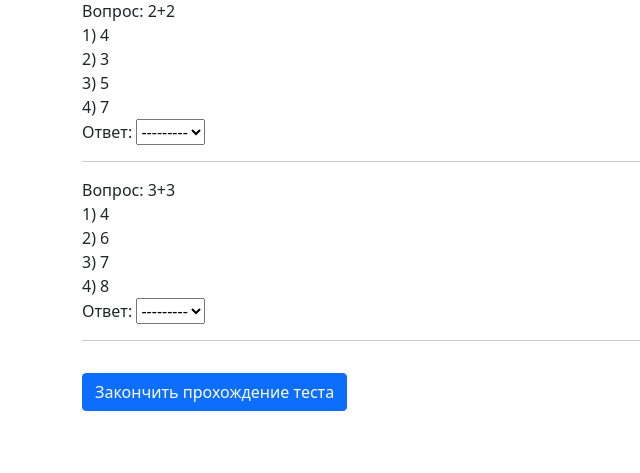
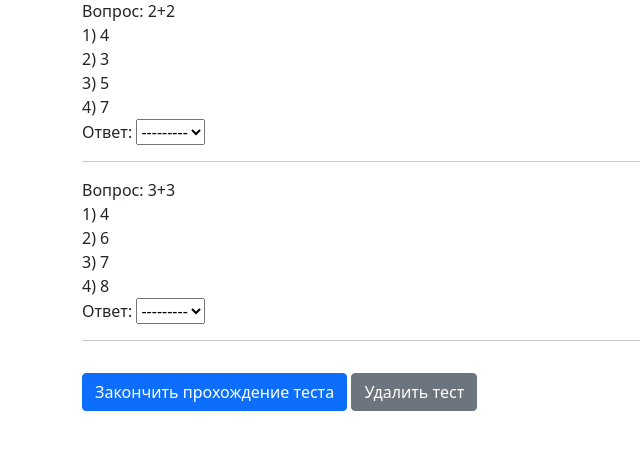
Before and after one commit to Dowtai/testovik, a Django app: page /solve-test/74/ in a window 1280 px wide. Shown: the part 135-608 px from the top of the page, without its empty margins (0-640 px from the left). Run offline with Django 4.2, Linux system fonts and the light colour scheme; a user stored in the database is signed in; data comes from the database, SQL or seed files in the repository; some libraries are stand-ins or nearby versions.

Commit message:
Update solve_test.html

```diff
--- a/testsolving/templates/solve_test.html
+++ b/testsolving/templates/solve_test.html
@@ -27,5 +27,6 @@
       <hr>
     {% endfor %}
     <button type="submit" class="btn btn-primary mt-3">Закончить прохождение теста</button>
+    <a href="{% url 'test_delete' test.id %}" class="btn btn-secondary mt-3">Удалить тест</a>
   </form>
 {% endblock %}
```
